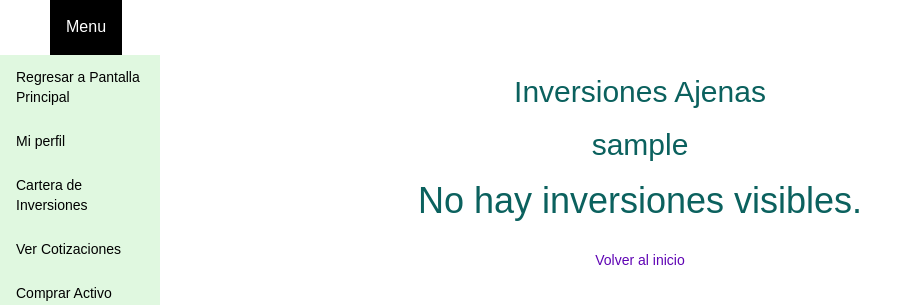
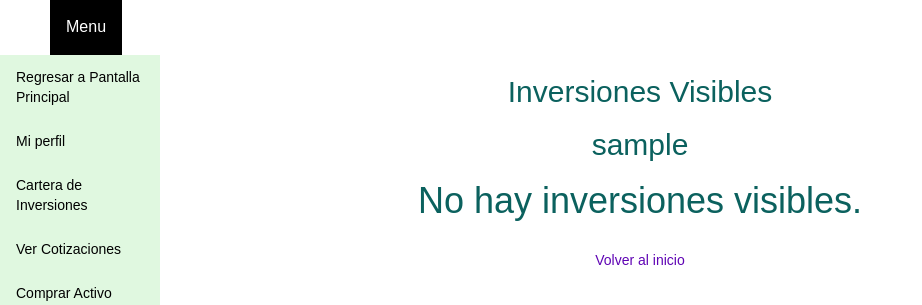
Before and after one commit to anni365/Invest-Simulator, a Django app: a page that uses TestInvest/perfiles/templates/perfiles/visibility_investments.html in a window 1280 px wide. Shown: the top 305 px of the page, without its empty margins (0-922 px from the left). Run offline with Django 3.2, Linux system fonts and the light colour scheme; the visitor is signed in with stand-in values (Sample User, id 1); data comes from the database, SQL or seed files in the repository; some libraries are stand-ins or nearby versions.

Commit message:
Arreglos cosmeticos.

```diff
--- a/TestInvest/perfiles/templates/perfiles/visibility_investments.html
+++ b/TestInvest/perfiles/templates/perfiles/visibility_investments.html
@@ -3,7 +3,7 @@
 {% block content%}
 
     <center>
-    <h2>Inversiones Ajenas</h2>
+    <h2>Inversiones Visibles</h2>
     <h2>{{user.username}}</h2>
 
     {% if investments_v %}
@@ -13,7 +13,7 @@
                 <TH>Posición Ranking</TH>
                 <TH>Nombre Activo</TH>
                 <TH>Fecha de compra</TH>
-                <TH>Valor previo</TH>
+                <TH>Valor de compra</TH>
                 <TH>Valor de compra actual</TH>
                 <TH>Valor de venta actual</TH>
             </TR>
```
